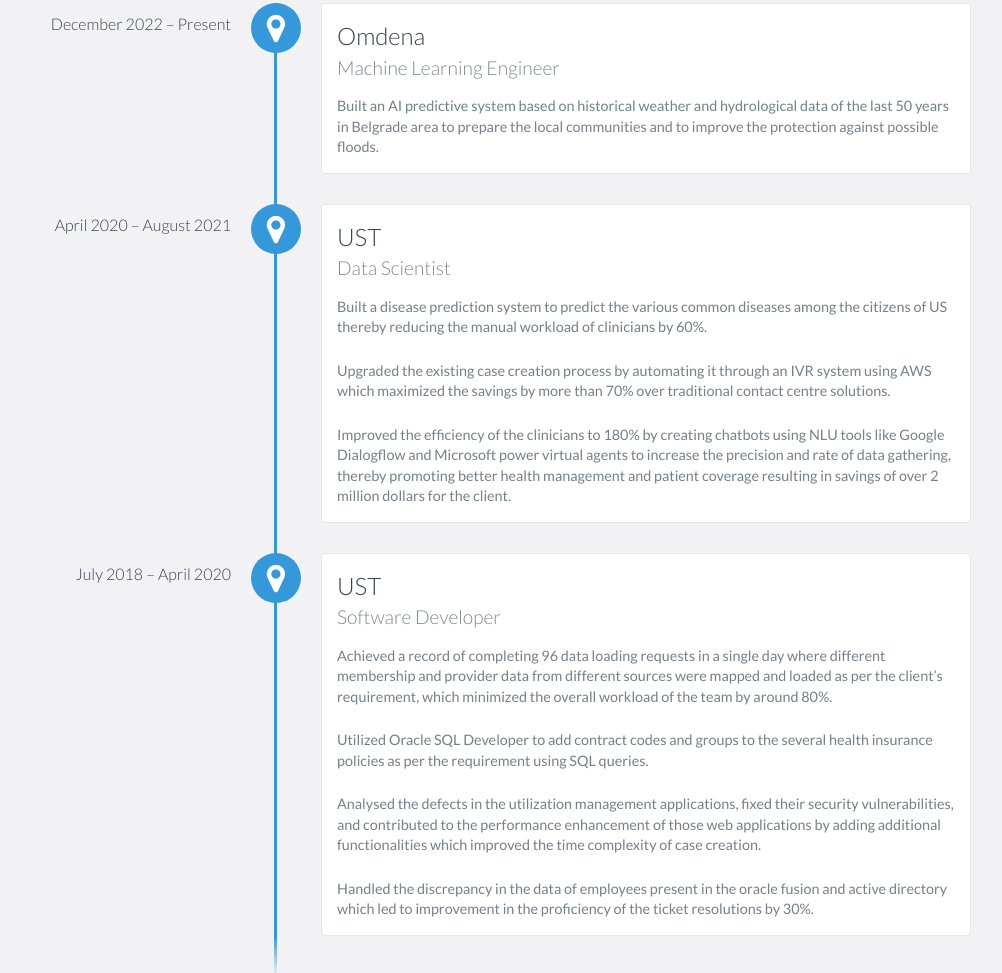
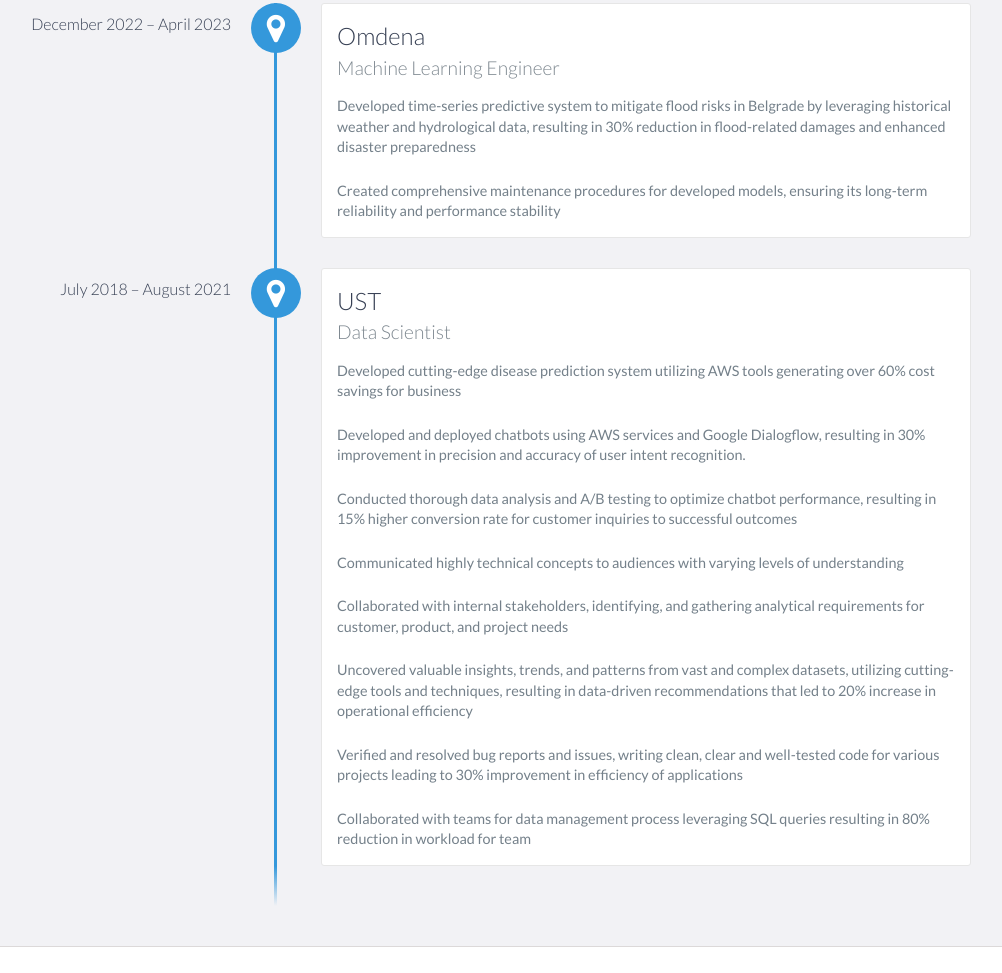
Before and after one commit to pheonixdev/pheonixdev.github.io, a website: page index.html in a window 1280 px wide. Shown: the part 1179-2152 px from the top of the page, without its empty margins (169-1171 px from the left). Drawn offline with nearby package versions, Linux system fonts and the light colour scheme.

Commit message:
Update index.html

```diff
--- a/index.html
+++ b/index.html
@@ -51,7 +51,7 @@
             <h1>Sabarinath Muralidharan Sujatha
             </h1>
             <h2>Data Scientist</h2>
-            <a href="https://github.com/pheonixdev/pheonixdev.github.io/blob/main/scss/SabarinathMuralidharanSujatha.pdf" class="btn-rounded-white">Download Resume</a>
+            <a href="https://github.com/pheonixdev/pheonixdev.github.io/blob/main/scss/SabarinathMS.docx" class="btn-rounded-white">Download Resume</a>
         </div>
         <!-- End #lead-content -->
 
@@ -74,7 +74,7 @@
                 </div>
                 <div class="col-md-8">
                     <p>
-                        Machine Learning enthusiast with three years of IT industry experience, continously learning and improving, being employed as a Software Developer for two years and as a Data Scientist for one year.
+                        Knowledgeable Data Scientist with 3 years of experience delivering in fast-paced, agile environments.
 		    </p>
                 </div>
             </div>
@@ -85,50 +85,53 @@
     <div id="experience" class="background-alt">
         <h2 class="heading">Experience</h2>
         <div id="experience-timeline">
-            <div data-date="December 2022 – Present">
+            <div data-date="December 2022 – April 2023">
                 <h3>Omdena</h3>
                 <h4>Machine Learning Engineer</h4>
                 <p>
-                    Built an AI predictive system based on historical weather and hydrological data of the last 50 years in Belgrade area to prepare the local communities and to improve the protection against possible floods.
+		    Developed time-series predictive system to mitigate flood risks in Belgrade by leveraging historical weather and hydrological data, resulting in 30% reduction in flood-related damages and enhanced disaster preparedness
+		</p>
+		<br/>
+		<p>
+		    Created comprehensive maintenance procedures for developed models, ensuring its long-term reliability and performance stability
 		</p>
             </div>
 
-            <div data-date="April 2020 – August 2021">
+            <div data-date="July 2018 – August 2021">
                 <h3>UST</h3>
                 <h4>Data Scientist</h4>
                 <p>
-                    Built a disease prediction system to predict the various common diseases among the citizens of US thereby reducing the manual workload of clinicians by 60%.
+			Developed cutting-edge disease prediction system utilizing AWS tools generating over 60% cost savings for business
 		</p>
                 <br/>
                 <p>
-                    Upgraded the existing case creation process by automating it through an IVR system using AWS which maximized the savings by more than 70% over traditional contact centre solutions.
+			Developed and deployed chatbots using AWS services and Google Dialogflow, resulting in 30% improvement in precision and accuracy of user intent recognition.
                 </p>
                 <br/>
 		<p>
-                    Improved the efficiency of the clinicians to 180% by creating chatbots using NLU tools like Google Dialogflow and Microsoft power virtual agents to increase the precision and rate of data gathering, thereby promoting better health management and patient coverage resulting in savings of over 2 million dollars for the client.
-                </p>
-            </div>
-
-            <div data-date="July 2018 – April 2020">
-                <h3>UST</h3>
-                <h4>Software Developer</h4>
-                <p>
-                    Achieved a record of completing 96 data loading requests in a single day where different membership and provider data from different sources were mapped and loaded as per the client’s requirement, which minimized the overall workload of the team by around 80%.
+			Conducted thorough data analysis and A/B testing to optimize chatbot performance, resulting in 15% higher conversion rate for customer inquiries to successful outcomes
 		</p>
                 <br/>
                 <p>
-                    Utilized Oracle SQL Developer to add contract codes and groups to the several health insurance policies as per the requirement using SQL queries.
+			Communicated highly technical concepts to audiences with varying levels of understanding
                 </p>
                 <br/>
 		<p>
-                    Analysed the defects in the utilization management applications, fixed their security vulnerabilities, and contributed to the performance enhancement of those web applications by adding additional functionalities which improved the time complexity of case creation.
+			Collaborated with internal stakeholders, identifying, and gathering analytical requirements for customer, product, and project needs
 		</p>
                 <br/>
                 <p>
-                    Handled the discrepancy in the data of employees present in the oracle fusion and active directory which led to improvement in the proficiency of the ticket resolutions by 30%.
+			Uncovered valuable insights, trends, and patterns from vast and complex datasets, utilizing cutting-edge tools and techniques, resulting in data-driven recommendations that led to 20% increase in operational efficiency
+                </p>
+                <br/>
+                <p>
+			Verified and resolved bug reports and issues, writing clean, clear and well-tested code for various projects leading to 30% improvement in efficiency of applications
+		</p>
+		<br/>
+		<p>
+			Collaborated with teams for data management process leveraging SQL queries resulting in 80% reduction in workload for team
 		</p>
             </div>
-
         </div>
     </div>
     <!-- End #experience -->
@@ -239,7 +242,6 @@
             <li>PuTTY</li>
             <li>Postman</li>
             <li>MS Office</li>
-            <li>VLookup</li>
             <li>Git</li>
             <li>Docker</li>
             <li>Linux</li>
```
Lines whose indentation alone changed are shown as unchanged.
